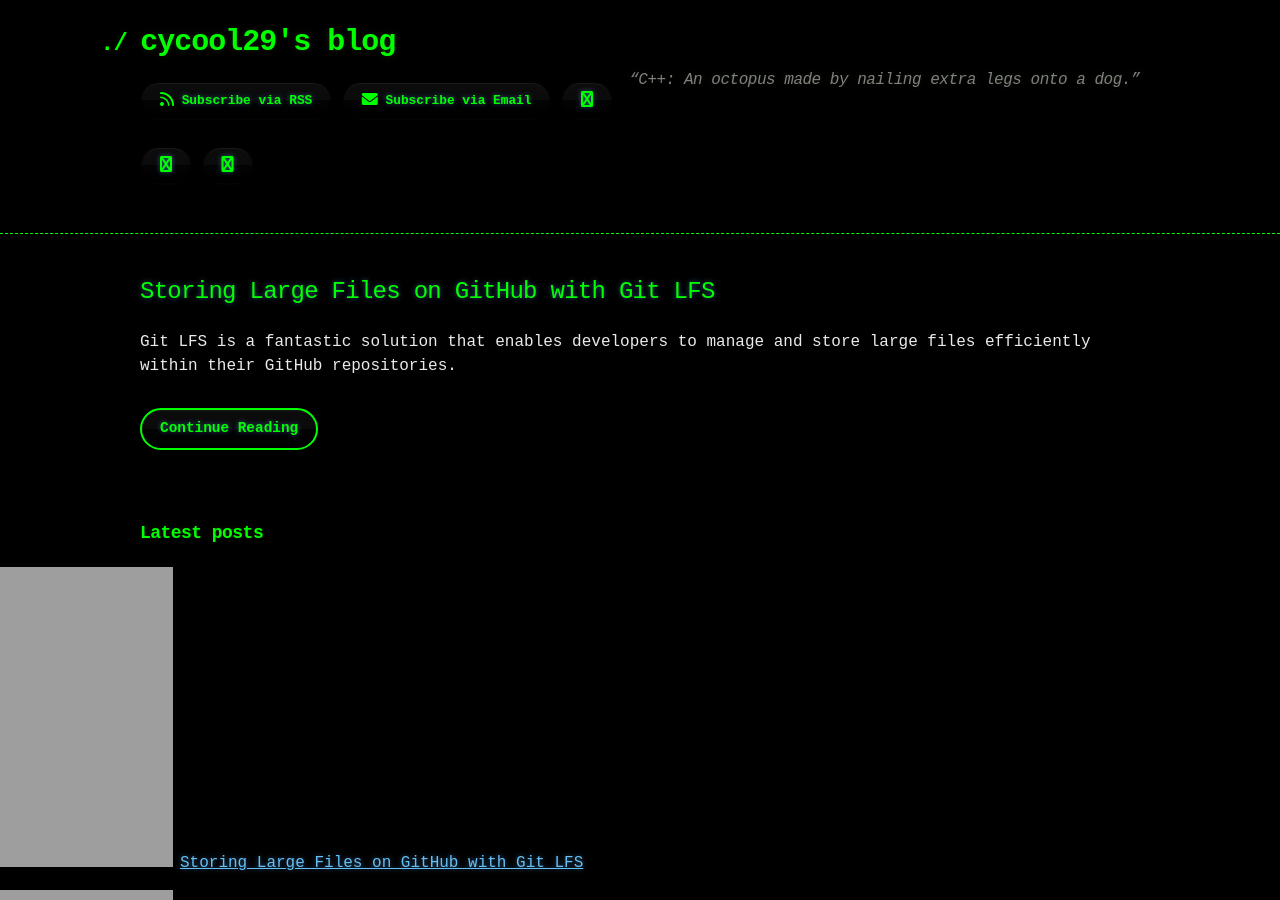
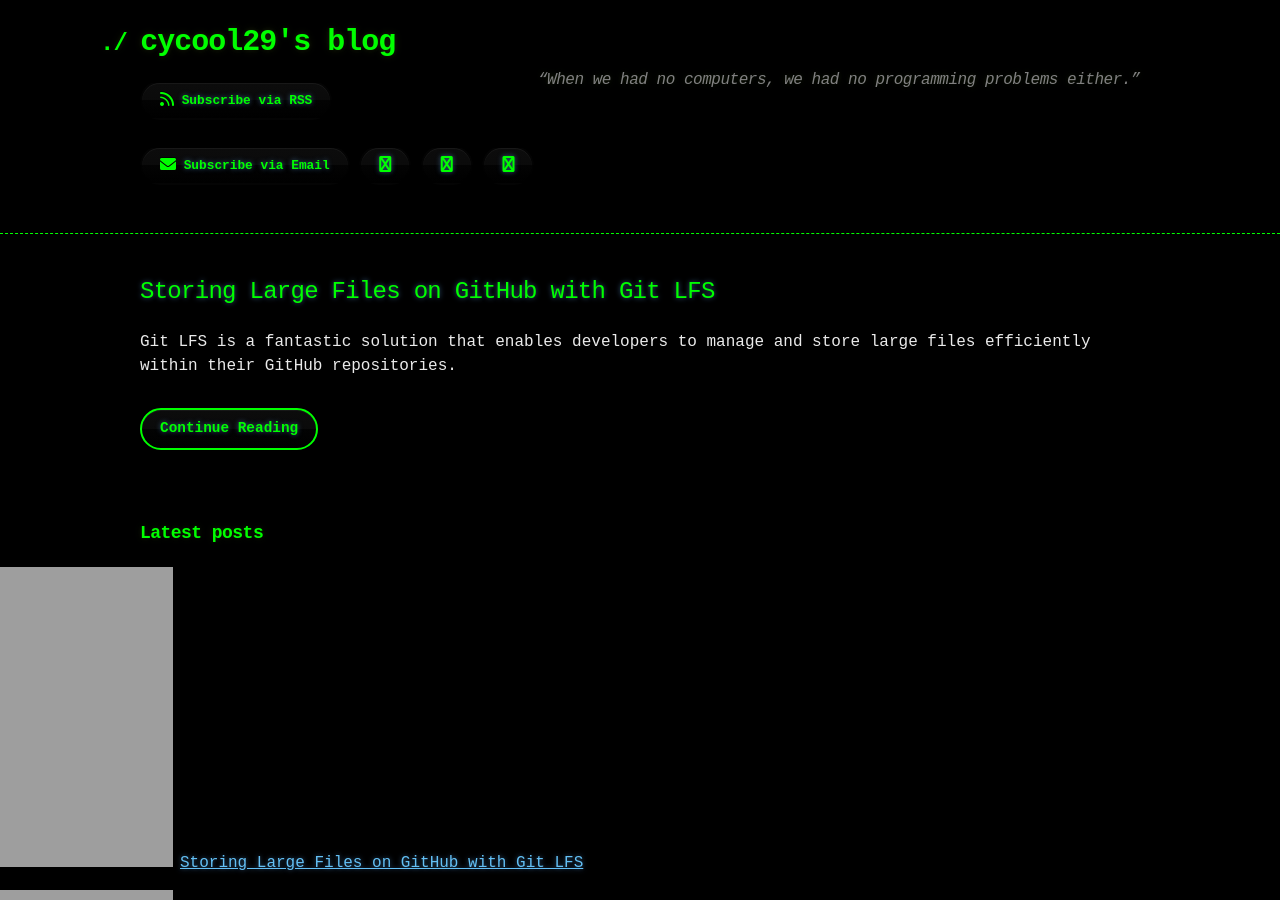
Before and after one commit to cycool29/cycool29.github.io, a Jekyll site: the page built from index.md, in a window 1280 px wide and 900 px high. Built offline with Jekyll 4.4.1, drawn with Linux system fonts in a browser that asks for light colours; a style sheet for code colours, icons or effects is not loaded.

Commit message:
Update quotes

```diff
--- a/_config.yml
+++ b/_config.yml
@@ -1,5 +1,5 @@
 title: cycool29's blog
-description: "“C++: An octopus made by nailing extra legs onto a dog.” "
+description: "“When we had no computers, we had no programming problems either.” "
 bio: A high school student. Intermediate in Python, Git, Bash. Learning JavaScript. He/Him. "
 author: cycool29
 url: https://cycool29.github.io
```
